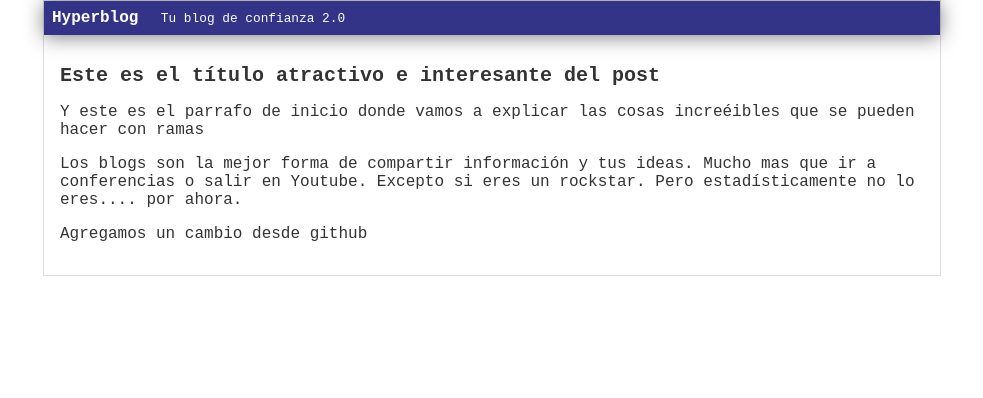
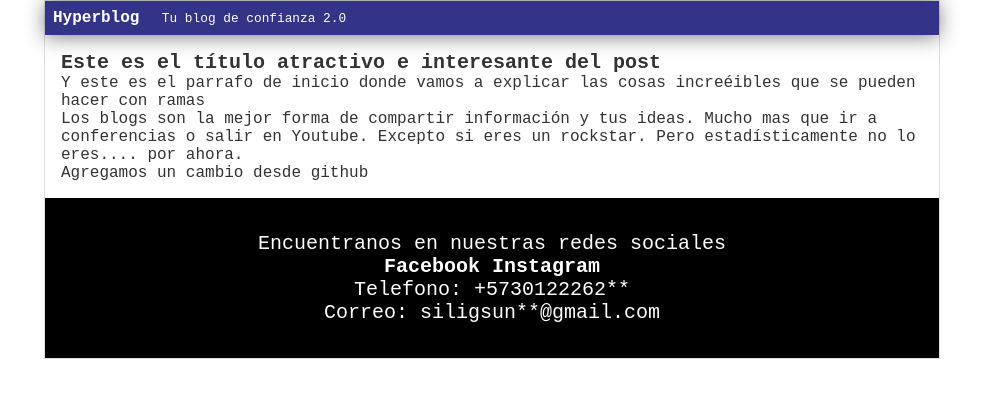
Before and after one commit to MarioZDevelop/hyperblog, a plain HTML site: page index.html in a window 1280 px wide. Shown: the whole page, without its empty margins (148-1131 px from the left). Drawn offline with Linux system fonts and the light colour scheme.

Commit message:
Creación del footer con links a redes sociales, falta utilizar los iconos

```diff
--- a/css/estilos.css
+++ b/css/estilos.css
@@ -1,3 +1,8 @@
+*{
+    padding:0;
+    margin:0;
+    box-sizing:border-box;
+}
 body
 {
     color: #333;
@@ -43,3 +48,24 @@ body
 {
     padding: 1em;
 }
+#footer{
+    background: #000;
+    color:white;
+    height:20vh;
+    font-size: 20px;
+    justify-content: center;
+    align-items: center;
+    flex-direction: column;
+    display: flex;
+}
+.rs__container--link{
+    color:white;
+    text-decoration: none;
+    font-weight: bold;
+
+}
+.rs__container--link:hover{
+    color:#AAA;
+    text-decoration: none;
+    font-weight: bold;
+}
--- a/index.html
+++ b/index.html
@@ -16,6 +16,15 @@
                 <p>Los blogs son la mejor forma de compartir información y tus ideas. Mucho mas que ir a conferencias o salir en Youtube. Excepto si eres un rockstar. Pero estadísticamente no lo eres.... por ahora.</p>
                 <p>Agregamos un cambio desde github</p>
             </div>
+            <footer id="footer">
+                <p>Encuentranos en nuestras redes sociales</p>
+                <div id="rs__container">
+                    <a href="#" class="rs__container--link">Facebook</a>
+                    <a href="#" class="rs__container--link">Instagram</a>
+                </div>
+                <p>Telefono: +5730122262**</p>
+                <p>Correo: siligsun**@gmail.com</p>
+            </footer>
         </div>
     </body>
 </html>
```
